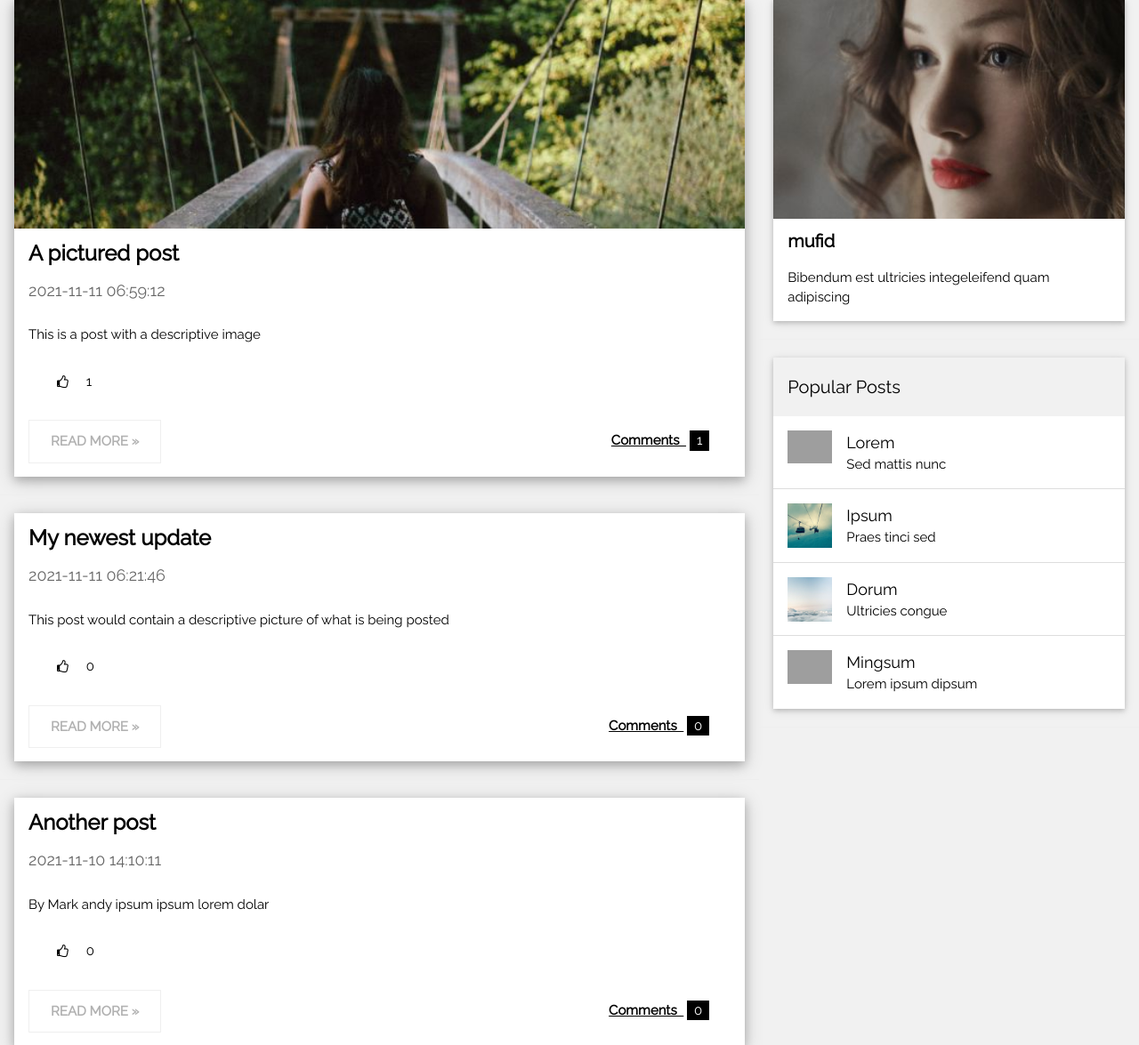
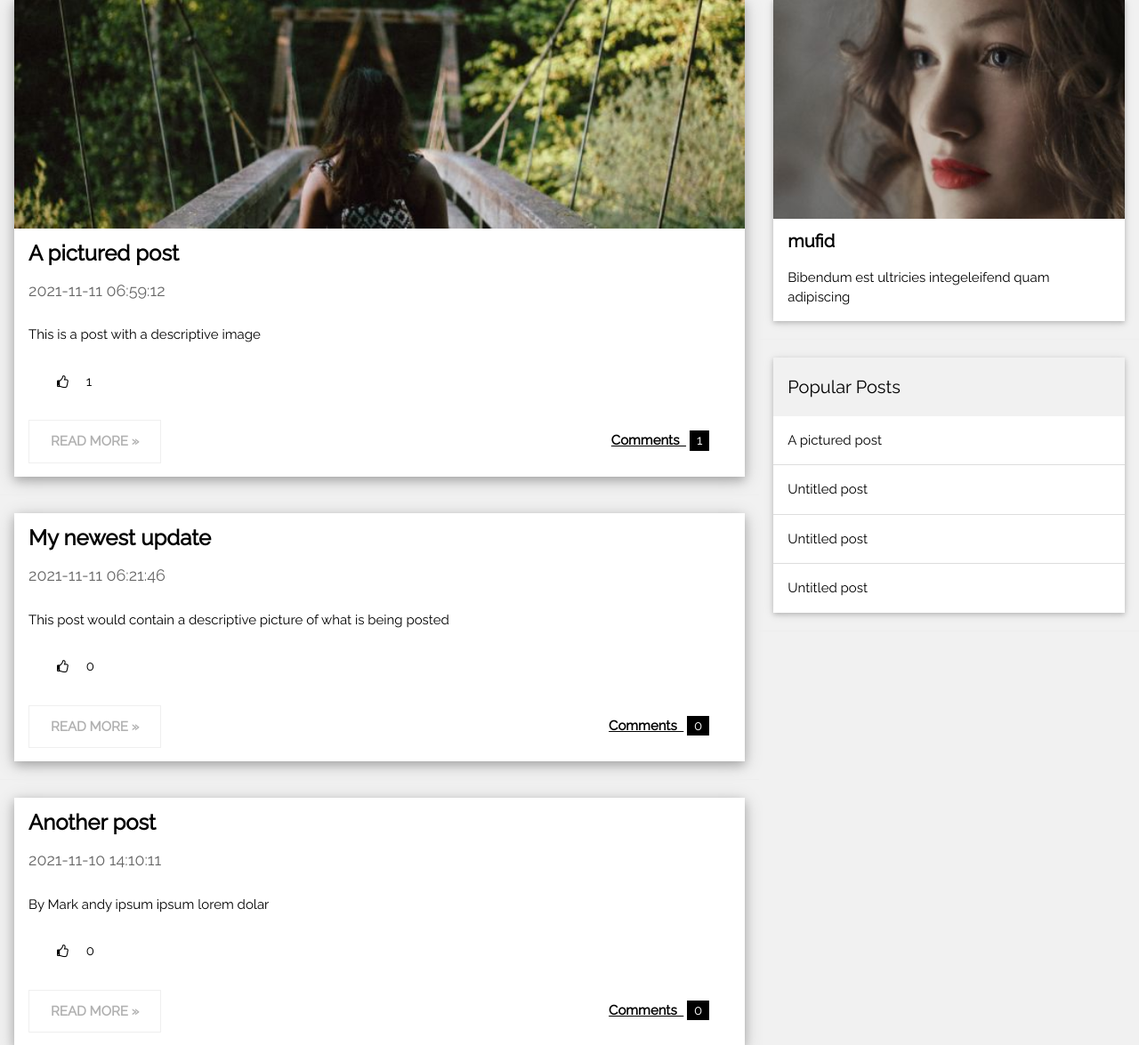
Before and after one commit to mufidmohammed/blog, a PHP site: page / in a window 1280 px wide. Shown: the part 275-1450 px from the top of the page at 89% size. Run offline with PHP 8.4, Linux system fonts and the light colour scheme; a user stored in the database is signed in; data comes from the database, SQL or seed files in the repository; grey boxes are pictures that could not be loaded.

Commit message:
Made some bug fixes

```diff
--- a/add_post.php
+++ b/add_post.php
@@ -14,9 +14,9 @@ $image_error = '';
 
 if (isset($_POST["submit"])) {
 
-  $title = $_POST['title'];
+  $title = $conn -> real_esacape_string($_POST['title']);
 
-  $msg = $_POST['msg'];
+  $msg = $conn -> real_escape_string($_POST['msg']);
 
   // get id of last post
   // $last_id = $conn -> insert_id + 1;
--- a/index.php
+++ b/index.php
@@ -14,7 +14,7 @@ if (! isset($_SESSION['userid'])) {
 $userid = $_SESSION['userid'];
 
 $posts = all_post($conn);
-$popular = popular_posts($conn);
+$popular_posts = popular_posts($conn);
 
 $user = get_user_by_id($userid, $conn);
 
@@ -122,26 +122,11 @@ $user = get_user_by_id($userid, $conn);
       <h4>Popular Posts</h4>
     </div>
     <ul class="w3-ul w3-hoverable w3-white">
-      <li class="w3-padding-16">
-        <img src="images/workshop.jpg" alt="Image" class="w3-left w3-margin-right" style="width:50px">
-        <span class="w3-large"><?= $popular['title'] ?? "Lorem"; ?></span><br>
-        <span>Sed mattis nunc</span>
-      </li>
-      <li class="w3-padding-16">
-        <img src="images/gondol.jpg" alt="Image" class="w3-left w3-margin-right" style="width:50px">
-        <span class="w3-large"><?= $popular['title'] ?? "Ipsum"; ?></span><br>
-        <span>Praes tinci sed</span>
-      </li>
-      <li class="w3-padding-16">
-        <img src="images/skies.jpg" alt="Image" class="w3-left w3-margin-right" style="width:50px">
-        <span class="w3-large"><?= $popular['title'] ?? "Dorum"; ?></span><br>
-        <span>Ultricies congue</span>
-      </li>
-      <li class="w3-padding-16 w3-hide-medium w3-hide-small">
-        <img src="images/rock.jpg" alt="Image" class="w3-left w3-margin-right" style="width:50px">
-        <span class="w3-large"><?= $popular['title'] ?? "Mingsum"; ?></span><br>
-        <span>Lorem ipsum dipsum</span>
-      </li>
+      <?php foreach($popular_posts as $popular): ?>
+        <li class="w3-padding-16">
+          <span class="w3-medium"><?= $popular['title'] ?? "Untitled post" ?></span><br>
+        </li>
+      <?php endforeach ?>
     </ul>
   </div>
   <hr>
--- a/login.php
+++ b/login.php
@@ -8,8 +8,8 @@ $error = '';
 
 if (isset($_POST['login']))
 {
-    $username = htmlspecialchars($_POST['username']);
-    $password = htmlspecialchars($_POST['password']);
+    $username = $conn -> real_escape_string($_POST['username']);
+    $password = $conn -> real_escape_string($_POST['password']);
 
     $sql = "SELECT `id`, `password` FROM `users` WHERE `username` = '$username'";
     $query = $conn -> query($sql);
```
